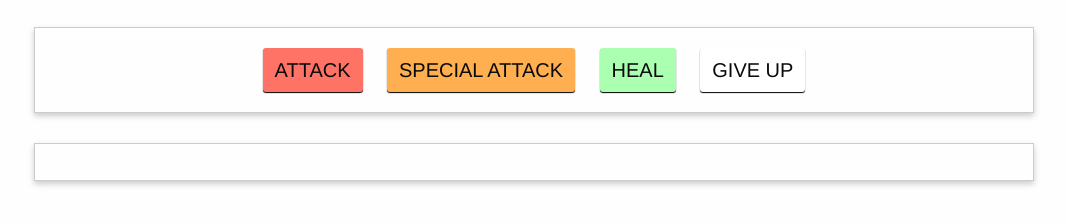
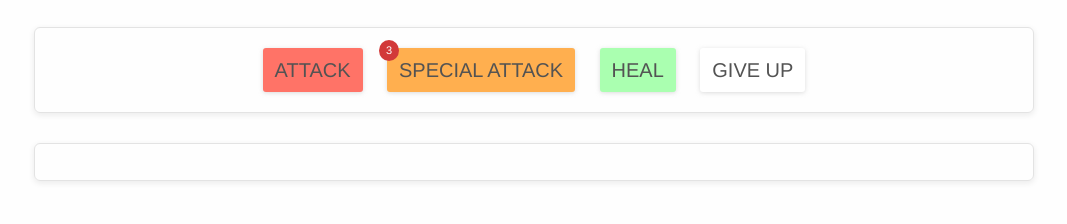
Before and after one commit to shimulsql/vue-monster-game, a plain HTML site: page index.html in a window 1280 px wide. Both pictures are taken after a click on the button "START NEW GAME". Shown: the part 134-358 px from the top of the page, without its empty margins (106-1173 px from the left). Drawn offline with nearby package versions, Linux system fonts and the light colour scheme.

Commit message:
=Added Special Attack's limited time

```diff
--- a/app.js
+++ b/app.js
@@ -14,6 +14,7 @@ new Vue({
             this.monsterHealth      = 100
             this.playerHealthColor  = '#15935e'
             this.monsterHealthColor = '#15935e'
+            this.specialAttackTimes = 3
         },
         attack: function(){
             //attack player to the monster and damage the health of the monster
@@ -27,10 +28,15 @@ new Vue({
         },
         specialAttack: function(){
             //attack monster to the player and damage the health of the player
-            this.playerAttacks(10, 15)
-            this.checkWin()
+            if(this.specialAttackTimes >= 1){
+                this.playerAttacks(10, 15)
+                this.checkWin()
+                this.specialAttackTimes--
+            }
+
         },
         heal: function(){
+            // healths are increased by 10 with monster attacks
             if(this.playerHealth < 90){
                 this.playerHealth += 10
             }else{
--- a/css/app.css
+++ b/css/app.css
@@ -12,12 +12,14 @@
     line-height: 2.5rem;
 }
 
-.controls, .log {
+.controls,
+.log {
     margin-top: 30px;
     text-align: center;
     padding: 10px;
-    border: 1px solid #ccc;
-    box-shadow: 0px 3px 6px #ccc;
+    border: 1px solid #e3e3e3;
+    box-shadow: 0px 2px 6px #eaeaea;
+    border-radius: 6px;
 }
 
 .turn {
@@ -51,8 +53,9 @@ button {
     font-size: 20px;
     background-color: #eee;
     padding: 12px;
-    box-shadow: 0 1px 1px black;
+    box-shadow: 0px 1px 4px #c8c8c89c;
     margin: 10px;
+    color: #535353;
 }
 
 #start-game {
@@ -73,6 +76,17 @@ button {
 
 #special-attack {
     background-color: #ffaf4f;
+    position: relative;
+}
+#special-attack span {
+    position: absolute;
+    background: #d23939;
+    padding: 5px 7px;
+    color: #fff;
+    border-radius: 50%;
+    font-size: 11px;
+    top: -8px;
+    left: -8px;
 }
 
 #special-attack:hover {
--- a/index.html
+++ b/index.html
@@ -42,7 +42,7 @@
     <section class="row controls" v-else>
         <div class="small-12 columns">
             <button id="attack" @click="attack">ATTACK</button>
-            <button id="special-attack" @click="specialAttack">SPECIAL ATTACK</button>
+            <button id="special-attack" @click="specialAttack">SPECIAL ATTACK <span>{{ specialAttackTimes }}</span></button>
             <button id="heal" @click="heal">HEAL</button>
             <button id="give-up" @click="giveUp">GIVE UP</button>
         </div>
```
